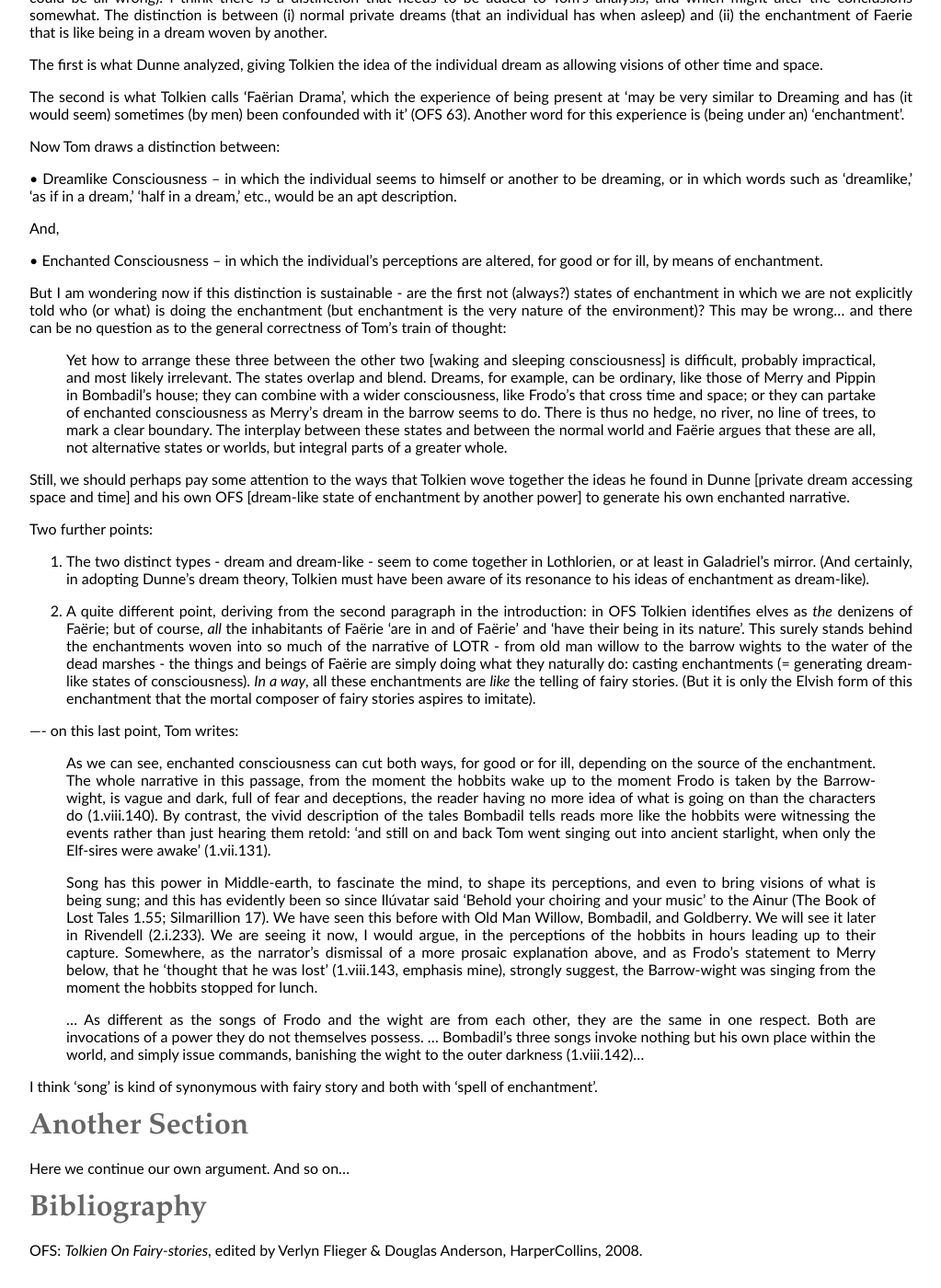
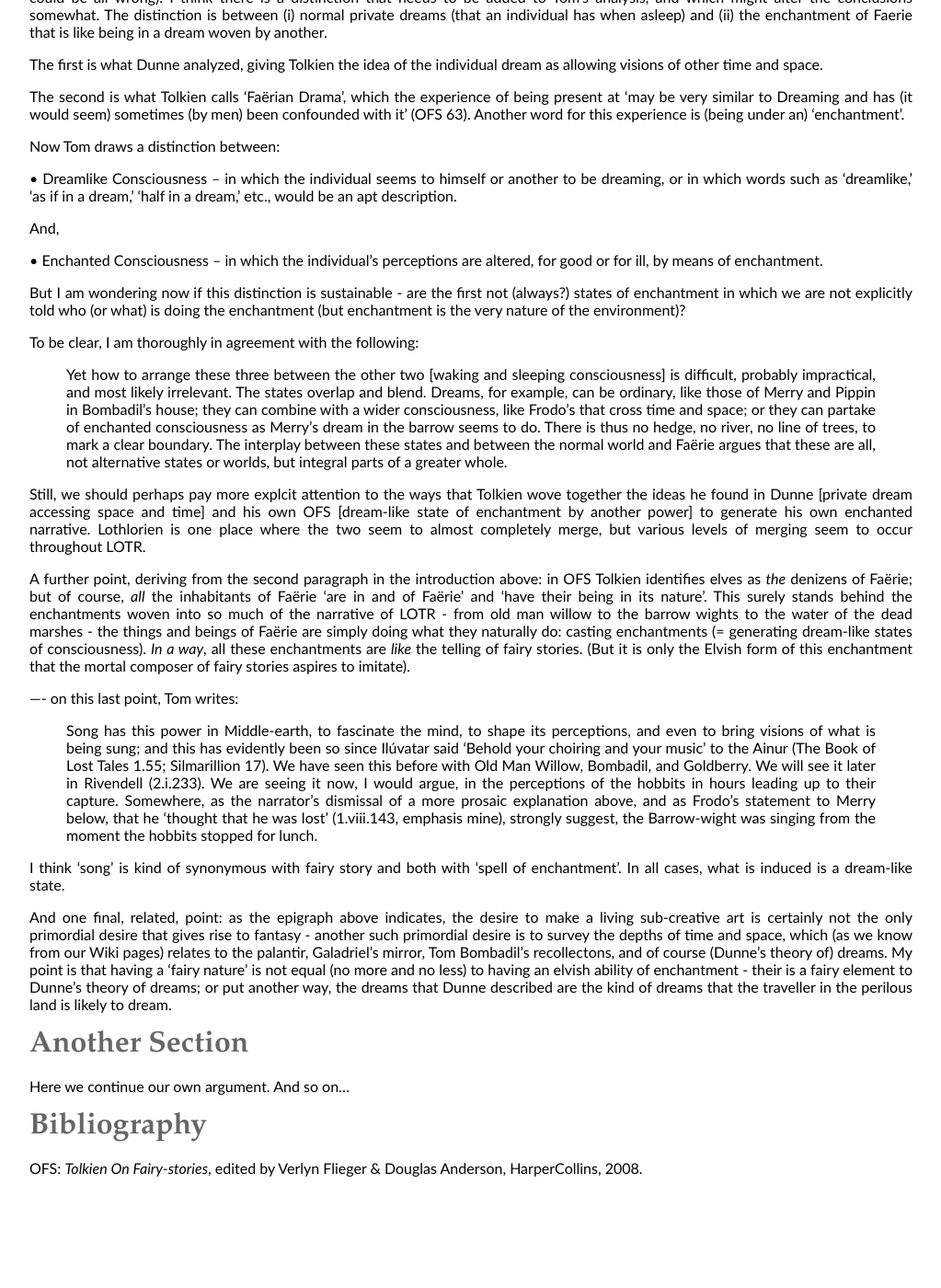
Before and after one commit to uoou/AWildernessOfDragons, a Jekyll site: the page built from essay.md, in a window 1280 px wide and 1400 px high, scrolled down 1891 px. Shown: the whole window at 92% size, without its empty margins (0-1023 px from the left). Built offline with Jekyll 4.4.1, drawn with Linux system fonts in a browser that asks for light colours; Markdown is read by kramdown in place of the engine named in the settings; after the commit the page ends 3202 px from its top, so only the background shows below that.

Commit message:
Update essay.md

```diff
--- a/essay.md
+++ b/essay.md
@@ -62,27 +62,26 @@ And,
 
 •	Enchanted Consciousness -- in which the individual's perceptions are altered, for good or for ill, by means of enchantment.
 
-But I am wondering now if this distinction is sustainable - are the first not (always?) states of enchantment in which we are not explicitly told who (or what) is doing the enchantment (but enchantment is the very nature of the environment)? This may be wrong... and there can be no question as to the general correctness of Tom's train of thought:
+But I am wondering now if this distinction is sustainable - are the first not (always?) states of enchantment in which we are not explicitly told who (or what) is doing the enchantment (but enchantment is the very nature of the environment)?
+
+To be clear, I am thoroughly in agreement with the following:
 
 >Yet how to arrange these three between the other two [waking and sleeping consciousness] is difficult, probably impractical, and most likely irrelevant. The states overlap and blend. Dreams, for example, can be ordinary, like those of Merry and Pippin in Bombadil's house; they can combine with a wider consciousness, like Frodo's that cross time and space; or they can partake of enchanted consciousness as Merry's dream in the barrow seems to do. There is thus no hedge, no river, no line of trees, to mark a clear boundary. The interplay between these states and between the normal world and Faërie argues that these are all, not alternative states or worlds, but integral parts of a greater whole.
 
-Still, we should perhaps pay some attention to the ways that Tolkien wove together the ideas he found in Dunne [private dream accessing space and time] and his own OFS [dream-like state of enchantment by another power] to generate his own enchanted narrative.
+Still, we should perhaps pay more explcit attention to the ways that Tolkien wove together the ideas he found in Dunne [private dream accessing space and time] and his own OFS [dream-like state of enchantment by another power] to generate his own enchanted narrative. Lothlorien is one place where the two seem to almost completely merge, but various levels of merging seem to occur throughout LOTR.
 
-Two further points:
 
-1. The two distinct types - dream and dream-like - seem to come together in Lothlorien, or at least in Galadriel's mirror. (And certainly, in adopting Dunne's dream theory, Tolkien must have been aware of its resonance to his ideas of enchantment as dream-like).
-
-2. A quite different point, deriving from the second paragraph in the introduction: in OFS Tolkien identifies elves as *the* denizens of Faërie; but of course, *all* the inhabitants of Faërie 'are in and of Faërie' and 'have their being in its nature'. This surely stands behind the enchantments woven into so much of the narrative of LOTR - from old man willow to the barrow wights to the water of the dead marshes - the things and beings of Faërie are simply doing what they naturally do: casting enchantments (= generating dream-like states of consciousness). *In a way*, all these enchantments are *like* the telling of fairy stories. (But it is only the Elvish form of this enchantment that the mortal composer of fairy stories aspires to imitate).
+A further point, deriving from the second paragraph in the introduction above: in OFS Tolkien identifies elves as *the* denizens of Faërie; but of course, *all* the inhabitants of Faërie 'are in and of Faërie' and 'have their being in its nature'. This surely stands behind the enchantments woven into so much of the narrative of LOTR - from old man willow to the barrow wights to the water of the dead marshes - the things and beings of Faërie are simply doing what they naturally do: casting enchantments (= generating dream-like states of consciousness). *In a way*, all these enchantments are *like* the telling of fairy stories. (But it is only the Elvish form of this enchantment that the mortal composer of fairy stories aspires to imitate).
 
 ---- on this last point, Tom writes:
 
->As we can see, enchanted consciousness can cut both ways, for good or for ill, depending on the source of the enchantment.  The whole narrative in this passage, from the moment the hobbits wake up to the moment Frodo is taken by the Barrow-wight, is vague and dark, full of fear and deceptions, the reader having no more idea of what is going on than the characters do (1.viii.140). By contrast, the vivid description of the tales Bombadil tells reads more like the hobbits were witnessing the events rather than just hearing them retold: 'and still on and back Tom went singing out into ancient starlight, when only the Elf-sires were awake' (1.vii.131).
-
 >Song has this power in Middle-earth, to fascinate the mind, to shape its perceptions, and even to bring visions of what is being sung; and this has evidently been so since Ilúvatar said 'Behold your choiring and your music' to the Ainur (The Book of Lost Tales 1.55; Silmarillion 17).  We have seen this before with Old Man Willow, Bombadil, and Goldberry.  We will see it later in Rivendell (2.i.233).  We are seeing it now, I would argue, in the perceptions of the hobbits in hours leading up to their capture. Somewhere, as the narrator's dismissal of a more prosaic explanation above, and as Frodo's statement to Merry below, that he 'thought that he was lost' (1.viii.143, emphasis mine), strongly suggest, the Barrow-wight was singing from the moment the hobbits stopped for lunch.
 
->... As different as the songs of Frodo and the wight are from each other, they are the same in one respect.  Both are invocations of a power they do not themselves possess. ... Bombadil's three songs invoke nothing but his own place within the world, and simply issue commands, banishing the wight to the outer darkness (1.viii.142)...
+I think 'song' is kind of synonymous with fairy story and both with 'spell of enchantment'. In all cases, what is induced is a dream-like state.
 
-I think 'song' is kind of synonymous with fairy story and both with 'spell of enchantment'.
+And one final, related, point: as the epigraph above indicates, the desire to make a living sub-creative art is certainly not the only primordial desire that gives rise to fantasy - another such primordial desire is to survey the depths of time and space, which (as we know from our Wiki pages) relates to the palantir, Galadriel's mirror, Tom Bombadil's recollectons, and of course (Dunne's theory of) dreams. My point is that having a 'fairy nature' is not equal (no more and no less) to having an elvish ability of enchantment - their is a fairy element to Dunne's theory of dreams; or put another way, the dreams that Dunne described are the kind of dreams that the traveller in the perilous land is likely to dream.
+
+
 
 ###Another Section
 
```
